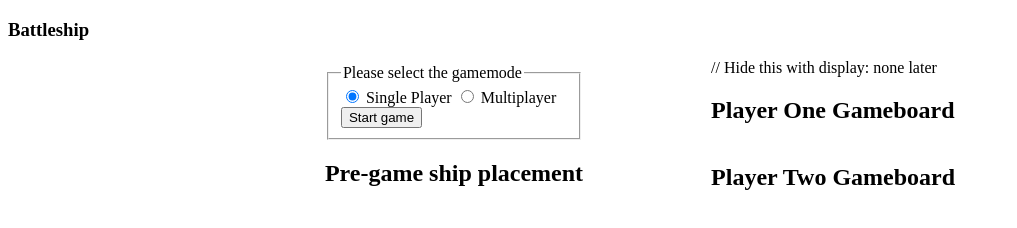
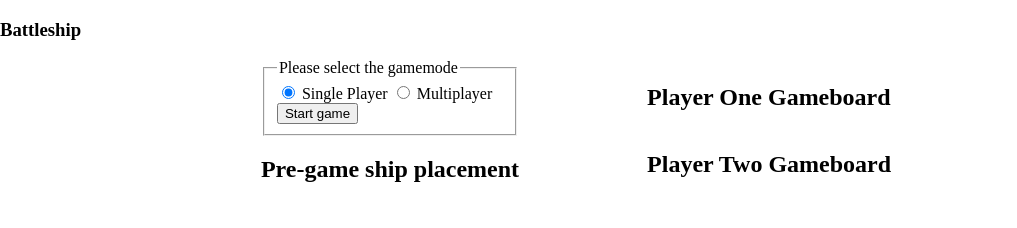
Before and after one commit to Linielt/battleship, a website built with webpack: page src/template.html in a window 1280 px wide. Shown: the whole page, without its empty margins (0-1017 px from the left). Built offline with nearby package versions, Linux system fonts and the light colour scheme.

Commit message:
Add UID dependency and small changes to CSS and html files

```diff
--- a/package.json
+++ b/package.json
@@ -23,5 +23,8 @@
     "webpack": "^5.94.0",
     "webpack-cli": "^5.1.4",
     "webpack-dev-server": "^5.1.0"
+  },
+  "dependencies": {
+    "short-unique-id": "^5.2.0"
   }
 }
--- a/src/styles.css
+++ b/src/styles.css
@@ -1,8 +1,29 @@
+html {
+    min-height: 100%;
+    font-size: 16px;
+}
+
+html, body {
+    margin: 0;
+    padding: 0;
+}
+
+body {
+    height: 100vh;
+}
+
 main {
     display: flex;
     align-items: center;
     justify-content: center;
     gap: 128px;
+}
+
+.draggable-ship {
+    border: 2px solid #00FF;
+    background-color: rgba(0, 0, 255, 0.5);
+    height: 40px;
+    width: 40px;
 }
 
 .battleship-row {
--- a/src/template.html
+++ b/src/template.html
@@ -7,11 +7,8 @@
 </head>
 <body>
     <header>
-
+        <h3>Battleship</h3>
     </header>
-    <nav>
-        <h3>Battleship</h3>
-    </nav>
     <main>
         <div class="battleship-pre-game-container">
             <form id="gamemode-selection-form">
@@ -39,7 +36,7 @@
                 </div>
             </div>
         </div>
-        <div class="battleship=main-game-container"> // Hide this with display: none later
+        <div class="battleship=main-game-container">
             <div class="gameboard-container">
                 <h2>Player One Gameboard</h2>
                 <div class="gameboard">
@@ -55,6 +52,9 @@
                 </table>
             </div>
         </div>
+        <div id="ships-to-be-placed">
+
+        </div>
     </main>
     <footer>
 
```
Also changed, not shown: 1 other file.
